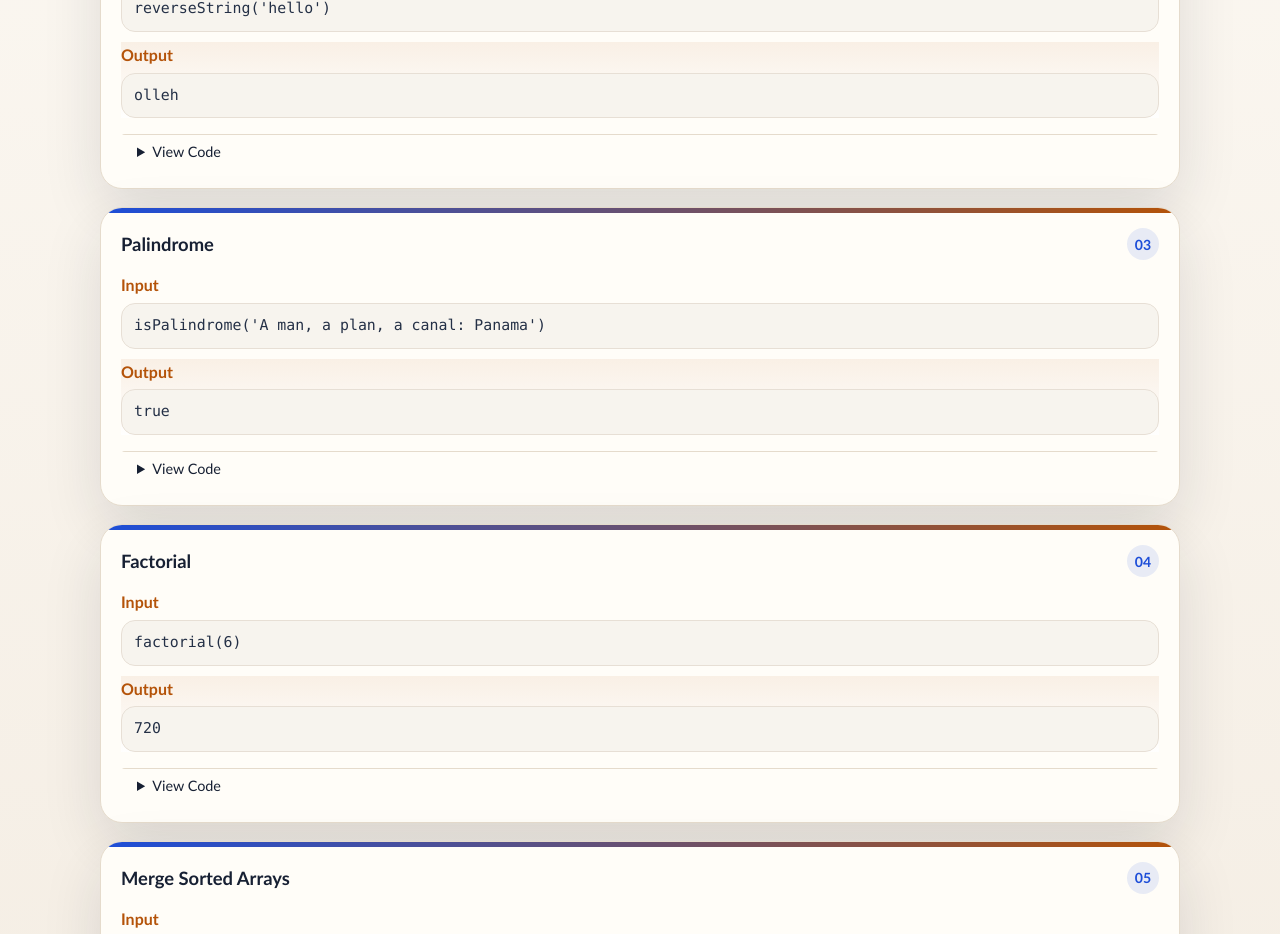
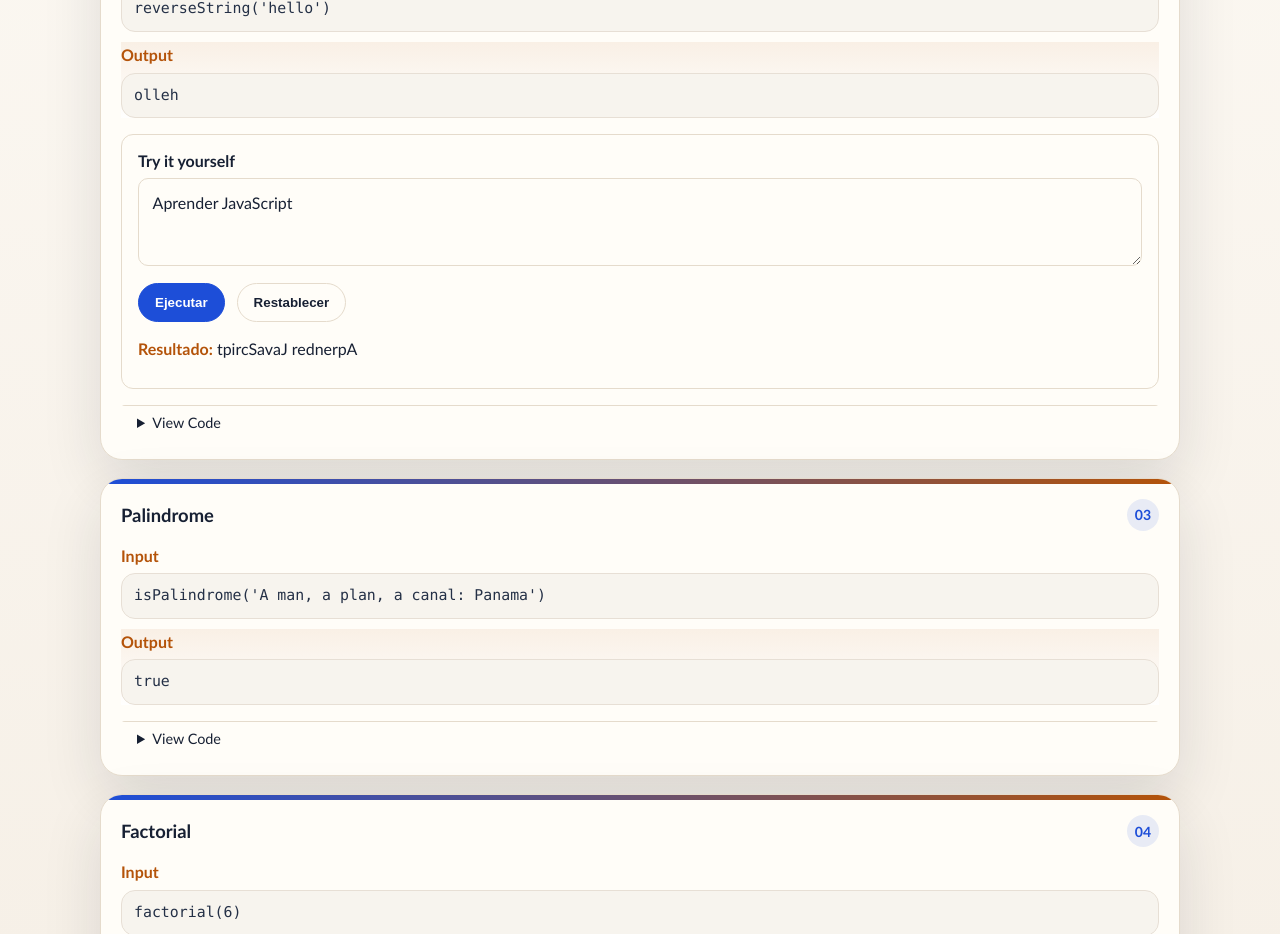
Before and after one commit to Teloxa/JavaScript-Review, a Vue app: page / in a window 1280 px wide. Shown: the part 960-1894 px from the top of the page. Built offline with nearby package versions, Linux system fonts and the light colour scheme.

Commit message:
feat(exercises): add interactive input for problem solving

```diff
--- a/src/components/ExerciseCard.vue
+++ b/src/components/ExerciseCard.vue
@@ -1,5 +1,6 @@
 <script setup>
 import { computed, ref } from 'vue';
+import { reverseString } from '../utils/problems';
 
 const props = defineProps({
   example: {
@@ -14,6 +15,11 @@ const props = defineProps({
 
 const formattedIndex = computed(() => String(props.index + 1).padStart(2, '0'));
 const copied = ref(false);
+const playgroundInput = ref('Aprender JavaScript');
+const playgroundOutput = ref(reverseString(playgroundInput.value));
+const playgroundError = ref('');
+
+const isInteractive = computed(() => props.example.title === 'Reverse String');
 
 const copyCode = async () => {
   try {
@@ -23,6 +29,24 @@ const copyCode = async () => {
   } catch (err) {
     console.error('Failed to copy code: ', err);
   }
+};
+
+const runPlayground = () => {
+  const value = playgroundInput.value.trim();
+
+  if (!value) {
+    playgroundOutput.value = '';
+    playgroundError.value = 'Escribe un texto para invertirlo.';
+    return;
+  }
+
+  playgroundError.value = '';
+  playgroundOutput.value = reverseString(value);
+};
+
+const resetPlayground = () => {
+  playgroundInput.value = 'Aprender JavaScript';
+  runPlayground();
 };
 </script>
 
@@ -34,6 +58,25 @@ const copyCode = async () => {
     </div>
     <p><strong>Input</strong><code>{{ example.input }}</code></p>
     <p class="result"><strong>Output</strong><code>{{ example.output }}</code></p>
+
+    <section v-if="isInteractive" class="playground" aria-label="Interactive exercise">
+      <label class="playground-label" for="playground-input">Try it yourself</label>
+      <textarea
+        id="playground-input"
+        v-model="playgroundInput"
+        rows="3"
+        placeholder="Escribe un texto..."
+        @keyup.enter.ctrl="runPlayground"
+      ></textarea>
+
+      <div class="playground-actions">
+        <button class="playground-button" type="button" @click="runPlayground">Ejecutar</button>
+        <button class="playground-button secondary" type="button" @click="resetPlayground">Restablecer</button>
+      </div>
+
+      <p v-if="playgroundError" class="playground-error">{{ playgroundError }}</p>
+      <p v-else class="playground-result"><strong>Resultado:</strong> {{ playgroundOutput }}</p>
+    </section>
 
     <details class="code-details">
       <summary>View Code</summary>
@@ -64,6 +107,71 @@ const copyCode = async () => {
   background: var(--bg-alt);
   border-radius: 4px;
   overflow: hidden;
+}
+
+.playground {
+  margin-top: 1rem;
+  padding: 1rem;
+  border: 1px solid var(--border);
+  border-radius: 12px;
+  background: var(--surface);
+}
+
+.playground-label {
+  display: block;
+  margin-bottom: 0.5rem;
+  font-weight: 600;
+}
+
+.playground textarea {
+  width: 100%;
+  min-height: 88px;
+  resize: vertical;
+  border: 1px solid var(--border);
+  border-radius: 10px;
+  padding: 0.85rem;
+  font: inherit;
+  background: var(--bg-alt);
+  color: var(--text);
+  outline: none;
+}
+
+.playground textarea:focus {
+  border-color: var(--accent);
+  box-shadow: 0 0 0 3px rgba(29, 78, 216, 0.12);
+}
+
+.playground-actions {
+  display: flex;
+  flex-wrap: wrap;
+  gap: 0.75rem;
+  margin-top: 0.85rem;
+}
+
+.playground-button {
+  border: 1px solid var(--accent);
+  background: var(--accent);
+  color: white;
+  border-radius: 999px;
+  padding: 0.7rem 1rem;
+  cursor: pointer;
+  font-weight: 600;
+}
+
+.playground-button.secondary {
+  background: transparent;
+  color: var(--text);
+  border-color: var(--border);
+}
+
+.playground-error {
+  margin-top: 0.85rem;
+  color: #dc2626;
+  font-weight: 600;
+}
+
+.playground-result {
+  margin-top: 0.85rem;
 }
 .code-details summary {
   padding: 0.5rem 1rem;
```
